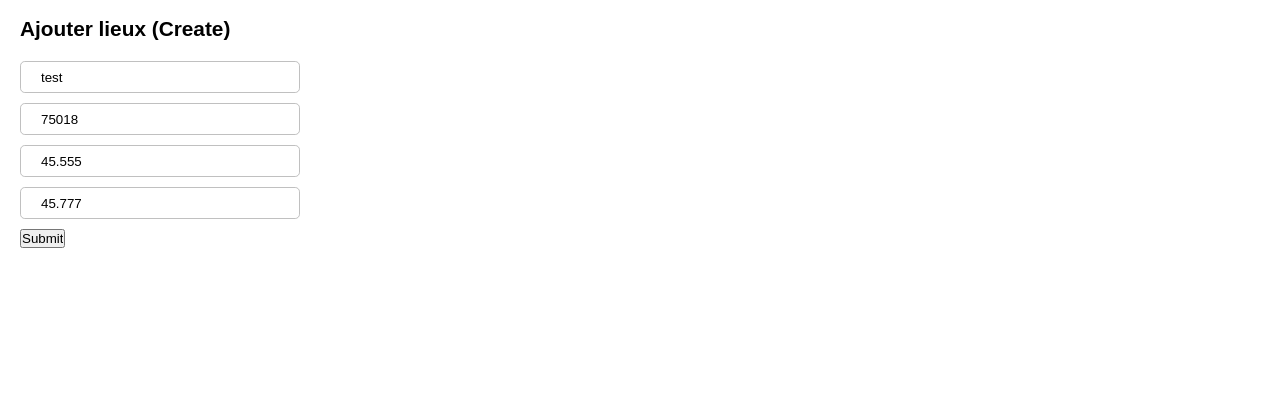
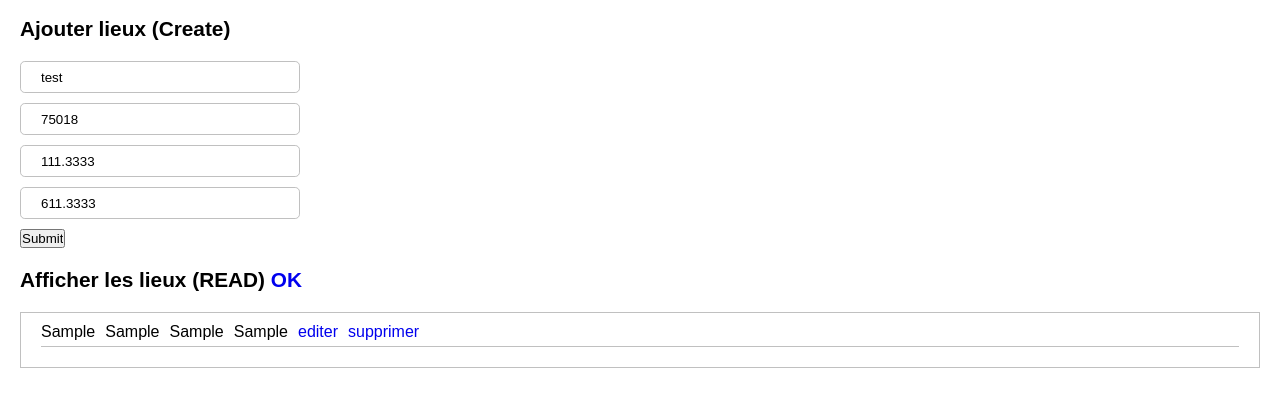
Before and after one commit to alexandra-leveille/campus-simplon, a PHP site: page / in a window 1280 px wide. Shown: the part 213-620 px from the top of the page. Run offline with PHP 8.4, Linux system fonts and the light colour scheme; tables that the repository leaves empty or names only in its code hold one stand-in row (values such as "Sample post").

Commit message:
modification de CRUD1 - editer / supprimer

```diff
--- a/16_crud1/api.php
+++ b/16_crud1/api.php
@@ -1,28 +1,31 @@
 <?php include_once("utility.php");
-
-
-echo "hello world !!!";
-exit();
 
 
 $db = connectDatabase();
 
-if (isset($_POST["create_data"])) {
+if (isset($_POST["create_lieux"])) {
   // echo "data posted: creation";
   // debug($_POST);
   createData();
 }
 
-if (isset($_GET["action"]) && $_GET["action"] === "read_data") {
-  // echo "data posted: creation";
-  // debug($_POST);
-  readData();
+if (isset($_GET["action"]) && $_GET["action"] === "read_lieux") {
+  // echo "data posted: read";
+  // debug($_GET);
+  readAllLieux();
+  header("Location: index.php");
+}
+
+if (isset($_GET["action"]) && $_GET["action"] === "delete_lieu") {
+  deleteData();
 }
 
 
 function createData() {
   global $db;
 
+  debug($_POST);
+  exit;
   $req = $db->prepare("INSERT INTO lieux (adresse, cp, lati, longi) VALUES (:adresse, :cp, :lati, :longi)");
 
   $req->bindParam(':adresse', $_POST["adresse"]);
@@ -31,17 +34,26 @@ function createData() {
   $req->bindParam(':longi', $_POST["longi"]);
 
   $res = $req->execute();
-
+  header("Location: index.php");
   // debugX($res);
 }
 
-function readData() {
+
+function readLieu($id) {
+  global $db;
+  $req = $db->prepare("SELECT * FROM lieux WHERE id = :id");
+  $req->bindParam(':id', $id);
+  $req->execute();
+  $res = $req->fetch(PDO::FETCH_OBJ);
+  return $res;
+}
+
+function readAllLieux() {
   global $db;
   $req = $db->prepare("SELECT * FROM lieux");
   $req->execute();
   $res = $req->fetchAll(PDO::FETCH_OBJ);
-  $_SESSION["lieux"] = $res;
-  header("Location: index.php");
+  return $res;
 }
 
 
@@ -51,5 +63,11 @@ function updateData() {
 
 
 function deleteData() {
-  $sql = "DELETE FROM maBase";
+    global $db;
+    // exit;
+    $req = $db->prepare("DELETE FROM lieux WHERE id = :id");
+    $req->bindParam(':id', $_GET["id"]);
+    $req->execute();
+    header("Location: index.php");
+  // echo $sql;
 }
--- a/16_crud1/index.php
+++ b/16_crud1/index.php
@@ -1,6 +1,7 @@
 <?php
   include_once("utility.php");
-  // session_destroy();
+  include_once("api.php");
+  $all_lieux = readAllLieux();
 ?>
 <!DOCTYPE html>
 <html lang="fr">
@@ -31,18 +32,33 @@
   <form action="api.php" method="post">
     <input class="input" type="text" name="adresse" placeholder="adresse" value="test">
     <input class="input" type="number" name="cp" placeholder="code postal" value="75018">
-    <input class="input" type="number" name="lati" placeholder="latitude" value="45.555">
-    <input class="input" type="number" name="longi" placeholder="longitude" value="45.777">
-    <input id="submit_create" type="submit" name="create_data">
+    <input class="input" type="number" name="lati" step="any" value="111.3333">
+    <input class="input" type="number" name="longi" step="any" value="611.3333">
+    <input id="submit_create" type="submit" name="create_lieux">
   </form>
-  <!--
-  <h2 class="title">Afficher  les lieux (READ)</h2>
-  <a href="api.php?action=read_data">read me homie</a>
+
+  <h2 class="title">Afficher les lieux (READ)
+      <a href="api.php?action=read_lieux">OK</a>
+  </h2>
   <?php
-    //if (isset($_SESSION["lieux"])) {
-      //debug($_SESSION["lieux"]);
-    //}
+    if (sizeof($all_lieux) === 0) {
+        echo '<div class="no-result">Pas de lieux pour le moment</div>';
+    } else {
+      echo '<ul class="list lieux">';
+      foreach ($all_lieux as $lieu) {
+        echo '<li class="item">';
+            echo "<span>$lieu->cp</span>";
+            echo "<span>$lieu->adresse</span>";
+            echo "<span>$lieu->lati</span>";
+            echo "<span>$lieu->longi</span>";
+            echo '<a href="editer-lieux.php?id=' .
+            $lieu->id . '">editer</a>';
+            echo '<a href="api.php?action=delete_lieu&id=' .
+            $lieu->id . '">supprimer</a>';
+        echo "</li>";
+      }
+      echo "</ul>";
+    }
   ?>
--->
 </body>
 </html>
--- a/16_crud1/styles/styles.css
+++ b/16_crud1/styles/styles.css
@@ -40,3 +40,23 @@ a {
   border-radius: .3rem;
   border: 1px solid silver;
 }
+
+.list.lieux {
+    padding: 5px 20px 20px;
+    border: 1px solid silver;
+    margin-bottom: 100px;
+}
+
+.list.lieux .item {
+    list-style: none;
+    border-bottom: 1px solid silver;
+    padding: 5px 0;
+}
+
+.list.lieux span, .list.lieux a {
+    margin-right: 10px;
+}
+
+.list.lieux a:hover {
+    color: orange;
+}
--- a/16_crud1/utility.php
+++ b/16_crud1/utility.php
@@ -6,7 +6,7 @@ ini_set('display_startup_errors',1);
 
 function connectDatabase() {
   try {
-      $db = new PDO('mysql:host=localhost;dbname=le_fr_pour_tous', "root", "scream");
+      $db = new PDO('mysql:host=localhost;dbname=le_fr_pour_tous', "root", "@mysql");
       return $db;
   } catch (PDOException $e) {
       print "Erreur !: " . $e->getMessage() . "<br/>";
```
Also changed, not shown: 13_create_color_blocks/app.js (+7 -13 lines), 13_create_color_blocks/index.html (+12 -1 lines), 16_crud1/editer-lieux.php (added, +34 -0 lines).
